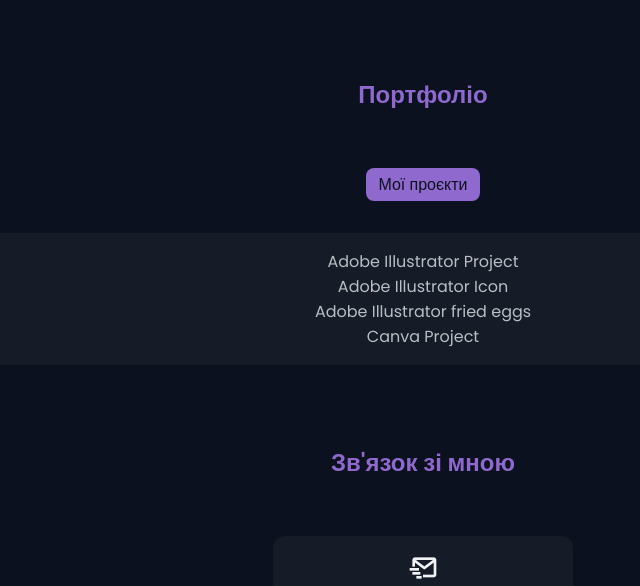
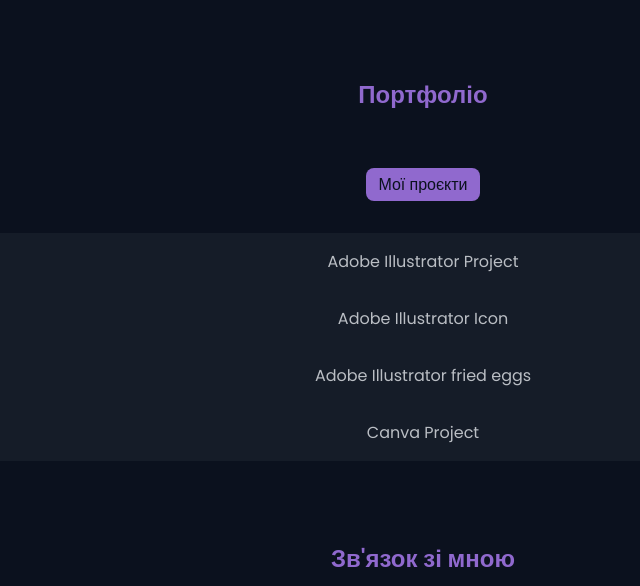
Before and after one commit to googlove/girlfriend-portfolio, a plain HTML site: page index.html in a window 1280 px wide. Shown: the part 2153-2739 px from the top of the page, without its empty margins (217-857 px from the left). Drawn offline with nearby package versions, Linux system fonts and the light colour scheme.

Commit message:
Update index.html

```diff
--- a/index.html
+++ b/index.html
@@ -291,15 +291,30 @@
 
                 <div class="contact__card" align="center">
 
+                            <p><a align="center"  href="http://surl.li/fanzh">Adobe Illustrator Project</a></p>
 
-                            <p><a align="center" href="http://surl.li/fanzh">Adobe Illustrator Project</a></p>
+                        <div class="swiper-pagination"></div>
+                    </div>
 
-                            <p><a align="center" href="http://surl.li/faolr">Adobe Illustrator Icon</a></p>
+					<div class="contact__card" align="center">
 
-                            <p><a align="center" href="http://surl.li/fbiif">Adobe Illustrator fried eggs</a></p>
+                            <p><a align="center"  href="http://surl.li/faolr">Adobe Illustrator Icon</a></p>
 
-                            <p><a align="center" href="http://surl.li/fbiit">Canva Project</a></p>
+                        <div class="swiper-pagination"></div>
+                    </div>
 
+					<div class="contact__card" align="center">
+
+
+                            <p><a align="center"  href="http://surl.li/fbiif">Adobe Illustrator fried eggs</a></p>
+
+
+                        <div class="swiper-pagination"></div>
+                    </div>
+
+					<div class="contact__card" align="center">
+
+                            <p><a align="center"  href="http://surl.li/fbiit">Canva Project</a></p>
 
                         <div class="swiper-pagination"></div>
                     </div>
```
